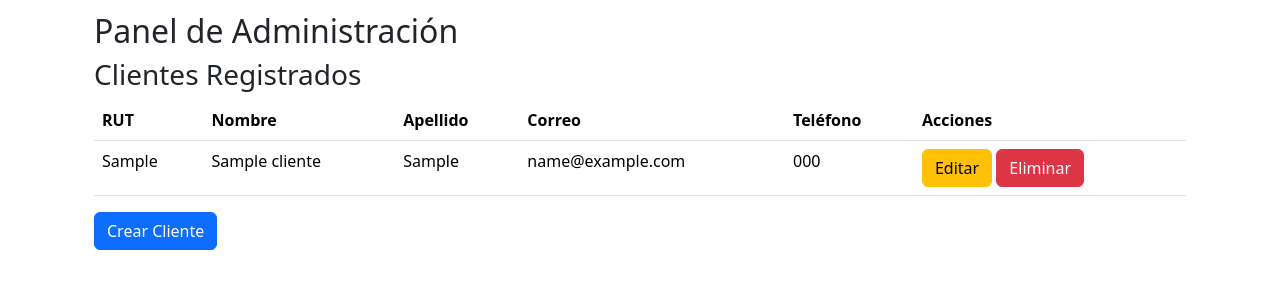
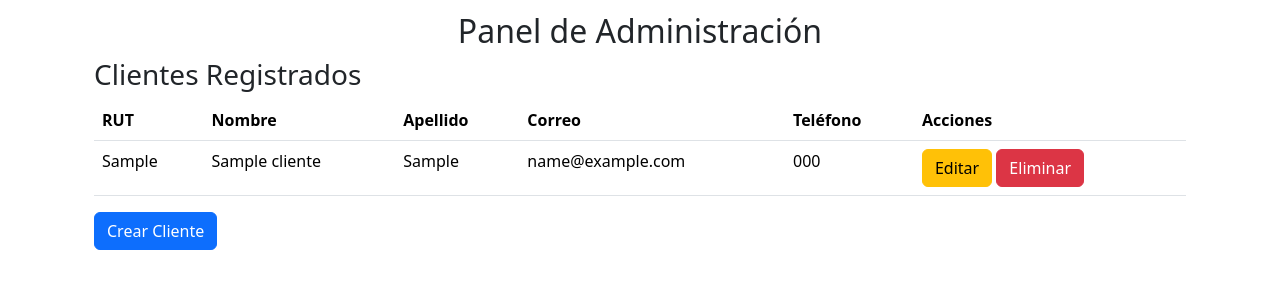
Before and after one commit to Josepizarro14/PisadaPro, a Flask app: page /admin in a window 1280 px wide. Shown: the part 56-356 px from the top of the page. Run offline with Flask 2, Linux system fonts and the light colour scheme; tables that the repository leaves empty hold one stand-in row (values such as "Sample post"); some libraries are stand-ins or nearby versions.

Commit message:
Update admin.html

```diff
--- a/app/templates/admin.html
+++ b/app/templates/admin.html
@@ -2,7 +2,7 @@
 
 {% block content %}
 <div class="container">
-    <h2>Panel de Administración</h2>
+    <h2 class="text-center">Panel de Administración</h2>
     <h3>Clientes Registrados</h3>
     <table class="table">
         <thead>
```
